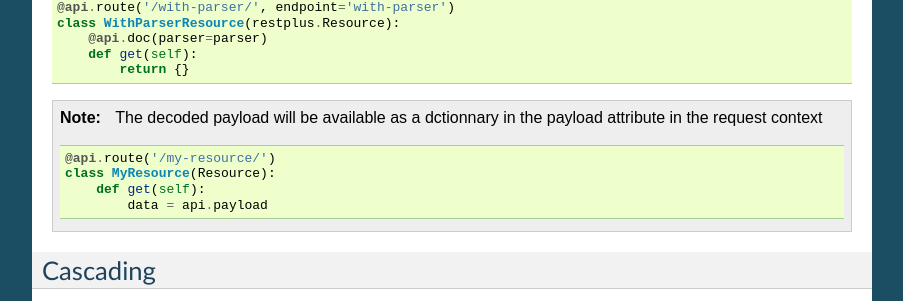
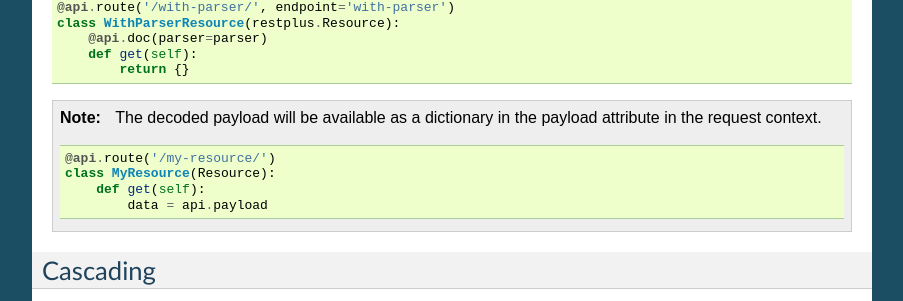
Before and after one commit to noirbizarre/flask-restplus, a Sphinx documentation site: the page built from doc/documenting.rst, in a window 1280 px wide and 900 px high, scrolled down 7566 px. Shown: the part 151-452 px from the top of the window, without its empty margins (198-1101 px from the left). Built offline with Sphinx 7.4.7, drawn with Linux system fonts in a browser that asks for light colours.

Commit message:
Fix typo

```diff
--- a/doc/documenting.rst
+++ b/doc/documenting.rst
@@ -527,8 +527,8 @@ Models can be specified with a RequestParser.
             return {}
 
 
-.. note:: The decoded payload will be available as a dctionnary in the payload attribute
-          in the request context
+.. note:: The decoded payload will be available as a dictionary in the payload attribute
+          in the request context.
 
           .. code-block:: python
 
```
